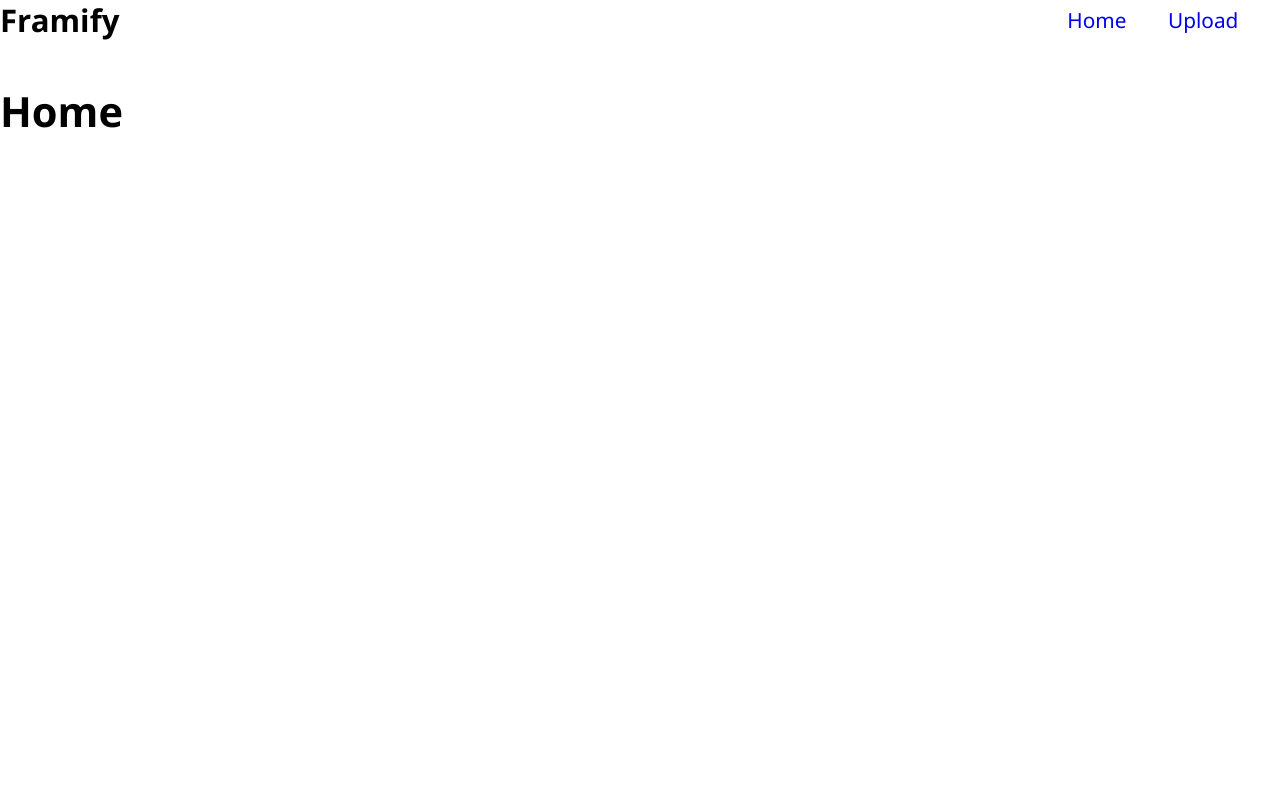
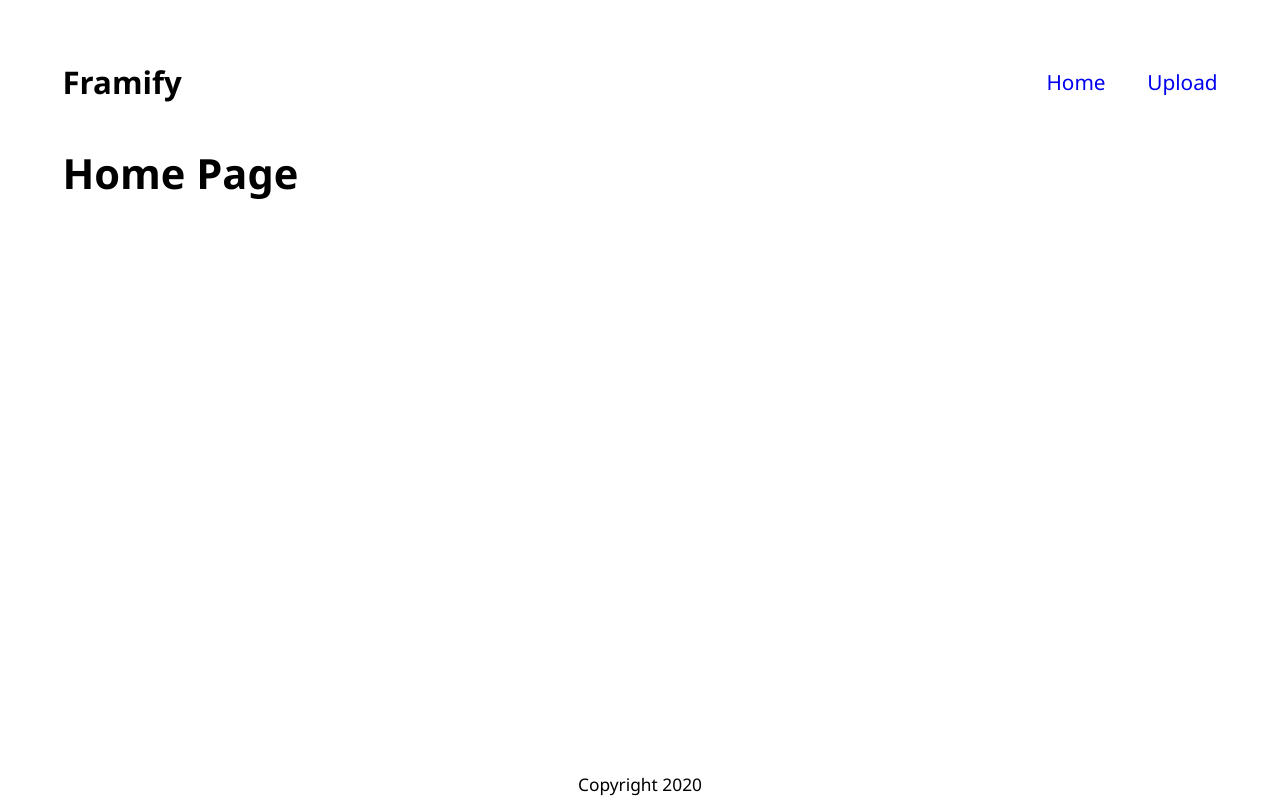
Before and after one commit to elishaking/framify-app, a React (Create React App) app: page / in a window 1280 px wide. Built offline with nearby package versions, Linux system fonts and the light colour scheme.

Commit message:
feat: added homepage

```diff
--- a/src/App.tsx
+++ b/src/App.tsx
@@ -1,13 +1,12 @@
 import React from "react";
 import { BrowserRouter as Router, Route, Switch } from "react-router-dom";
-import { Header } from "./components/organisms";
+import { HomePage } from "./components/pages";
 
 function App() {
   return (
     <Router>
-      <Header />
       <Switch>
-        <Route path="/" render={() => <h1>Home</h1>} exact />
+        <Route path="/" render={HomePage} exact />
         <Route path="/upload" render={() => <h1>Upload Image</h1>} />
         <Route render={() => <h1>Not Found</h1>} />
       </Switch>
--- a/src/components/organisms/header/index.tsx
+++ b/src/components/organisms/header/index.tsx
@@ -14,7 +14,7 @@ const Wrapper = styled.nav`
     align-items: center;
 
     li {
-      margin-right: 2em;
+      margin-left: 2em;
     }
 
     a {
--- /dev/null
+++ b/src/components/pages/home/index.tsx
@@ -0,0 +1,11 @@
+import React from "react";
+
+import { PageTemplate } from "../../templates";
+
+export const HomePage = () => {
+  return (
+    <PageTemplate>
+      <h1>Home Page</h1>
+    </PageTemplate>
+  );
+};
--- /dev/null
+++ b/src/components/pages/index.ts
@@ -0,0 +1 @@
+export { HomePage } from "./home";
--- a/src/components/templates/page/index.tsx
+++ b/src/components/templates/page/index.tsx
@@ -1,23 +1,35 @@
 import React from "react";
 import styled from "styled-components";
+
+import { Header } from "../../organisms";
 
 interface TProps {
   children: React.ReactNode;
 }
 
 const Wrapper = styled.div`
+  display: flex;
+  flex-direction: column;
   min-height: 100vh;
+  padding: 3em 3em 0 3em;
+  max-width: 1300px;
+  margin: auto;
 `;
 
 const Footer = styled.footer`
   margin-top: auto;
+  padding-bottom: 0.1em;
+  text-align: center;
 `;
 
 export const PageTemplate = ({ children }: TProps) => {
   return (
     <Wrapper>
+      <Header />
       {children}
-      <Footer>Copyright 2020</Footer>
+      <Footer>
+        <small>Copyright 2020</small>
+      </Footer>
     </Wrapper>
   );
 };
```
